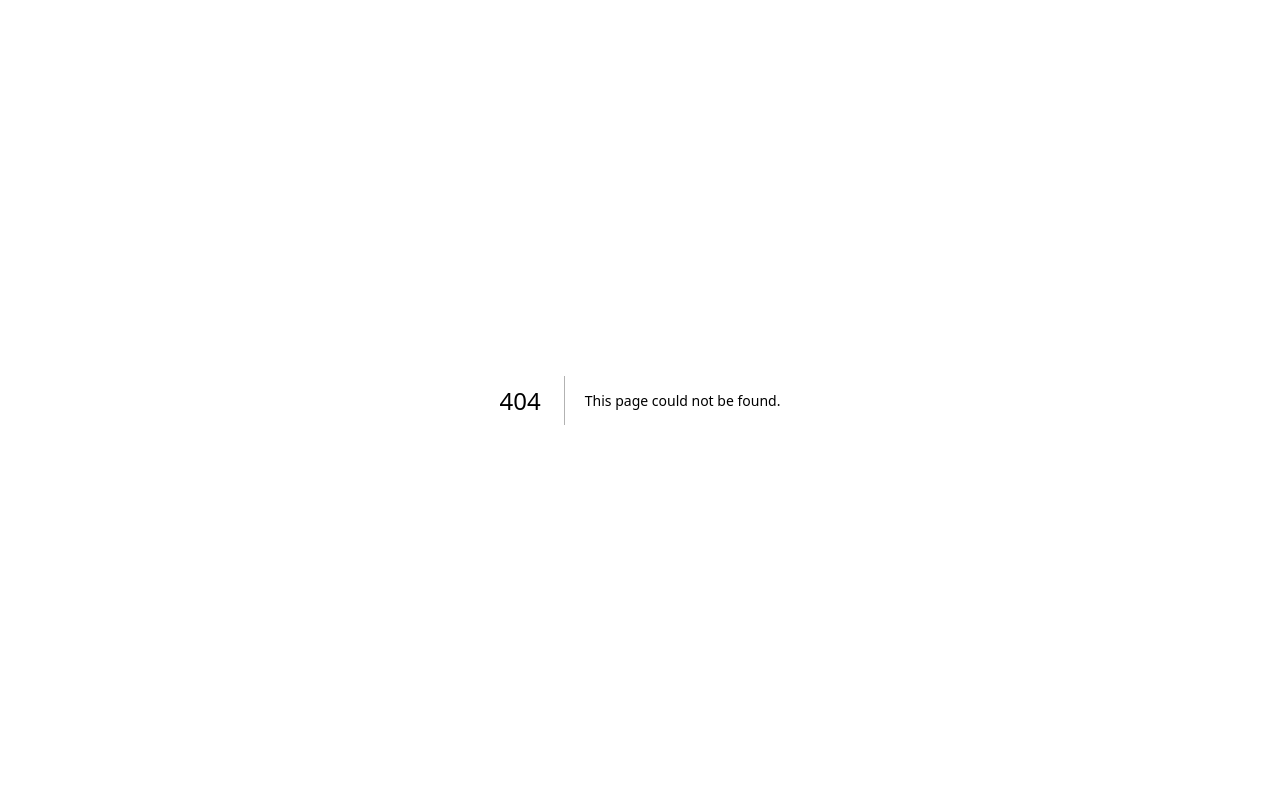
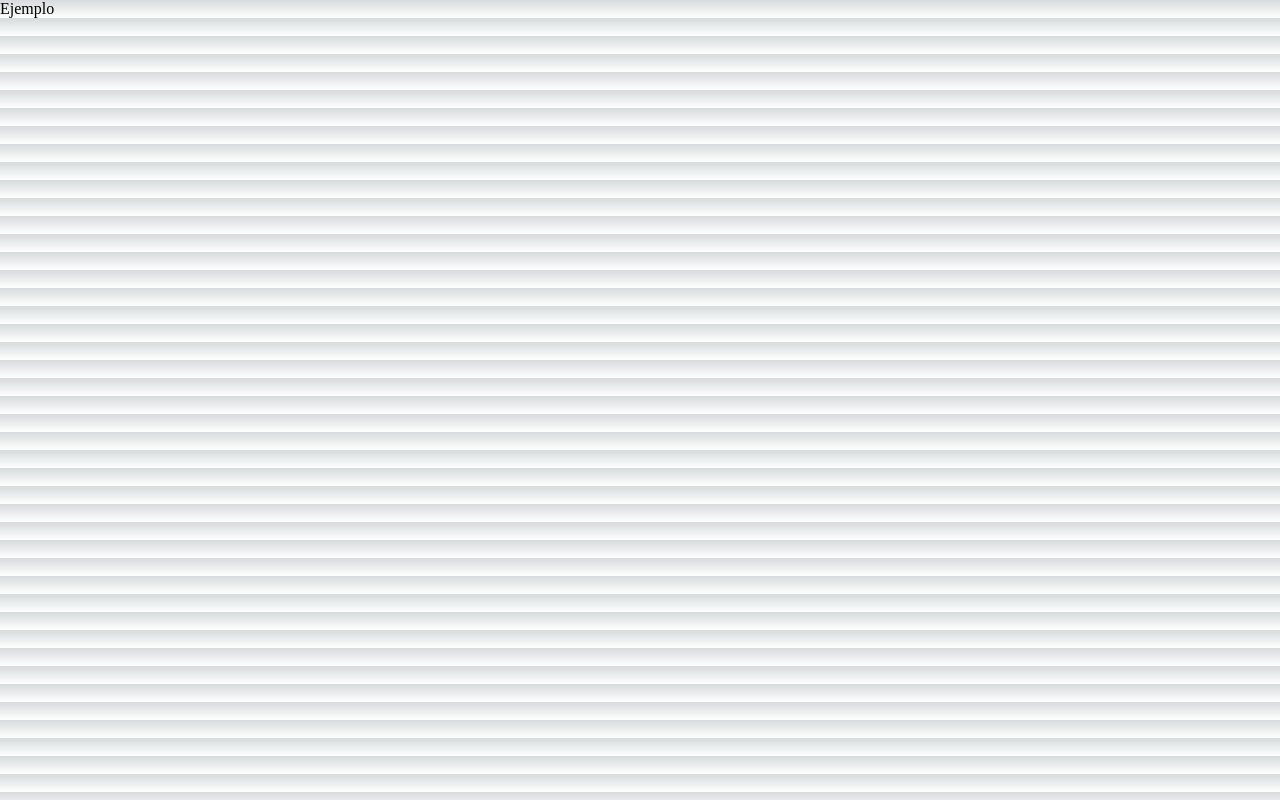
Before and after one commit to Aluonam/consumo-api, a Next.js app: page /pokemonScreen in a window 1280 px wide. Before the commit this address had no page. Built offline with nearby package versions, Linux system fonts and the light colour scheme.

Commit message:
arquetipo pokemonScreen

```diff
--- a/pages/index.js
+++ b/pages/index.js
@@ -1,11 +1,13 @@
 import styles from '@/styles/Home.module.css'
-
+import Link from 'next/link'
 
 export default function Home() {
   return (
     <>
-      <main className={`${styles.main} ${inter.className}`}>
+      <main>
+      <Link href="pokemonScreen">
 
+      </Link>
       </main>
     </>
   )
--- /dev/null
+++ b/pages/pokemonScreen/index.js
@@ -0,0 +1,11 @@
+
+
+export default function Home() {
+  return (
+    <>
+      <main >
+        Ejemplo
+      </main>
+    </>
+  )
+}
```
Also changed, not shown: pages/pokemonScreen/style.module.css (added), 1 other file (tests, documents, lock files or other folders).
